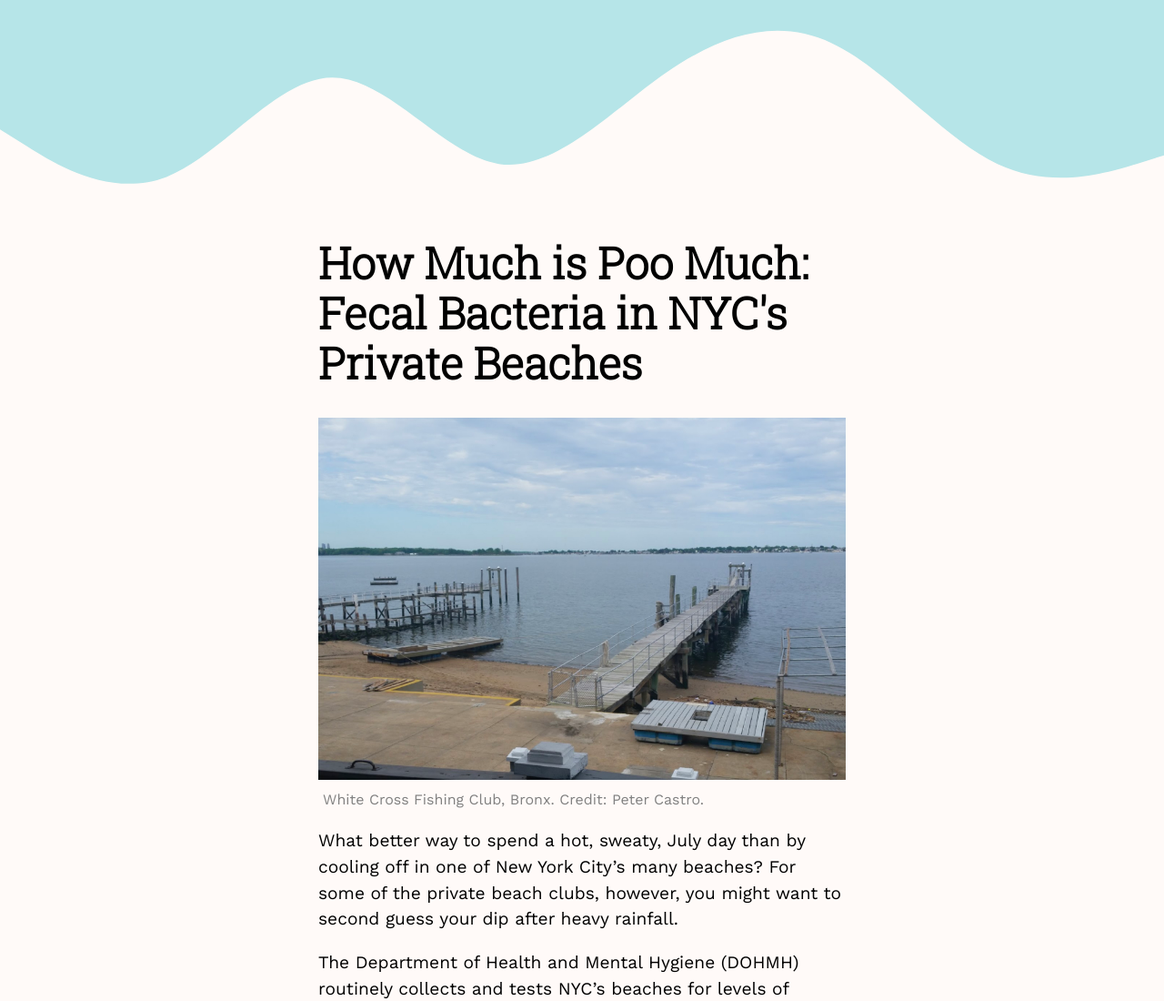
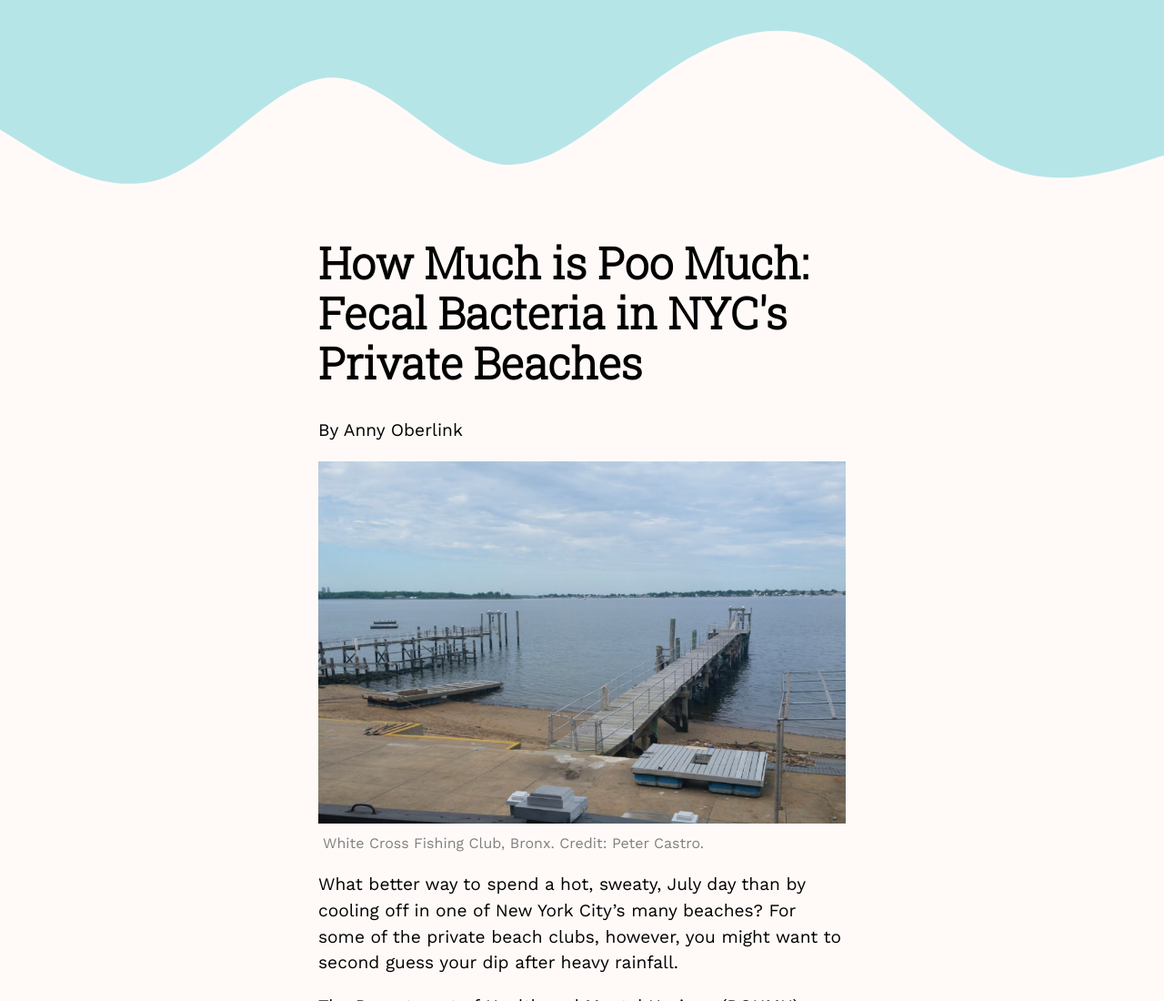
Before and after one commit to annyoberlink/beachbacteria2, a plain HTML site: page index.html in a window 1280 px wide. Shown: the top 1100 px of the page at 91% size. Drawn offline with nearby package versions, Linux system fonts and the light colour scheme.

Commit message:
Add files via upload

```diff
--- a/index.html
+++ b/index.html
@@ -36,6 +36,7 @@
       <h1>
         How Much is Poo Much: Fecal Bacteria in NYC's Private Beaches
       </h1>
+      <P>By Anny Oberlink</P>
       <div class="top-photo">
         <img class="main_img" src="images/white.jpg">
         <figcaption class="head-photo">White Cross Fishing Club, Bronx. <span class="credit">Credit: Peter Castro.</span></figcaption>
```
